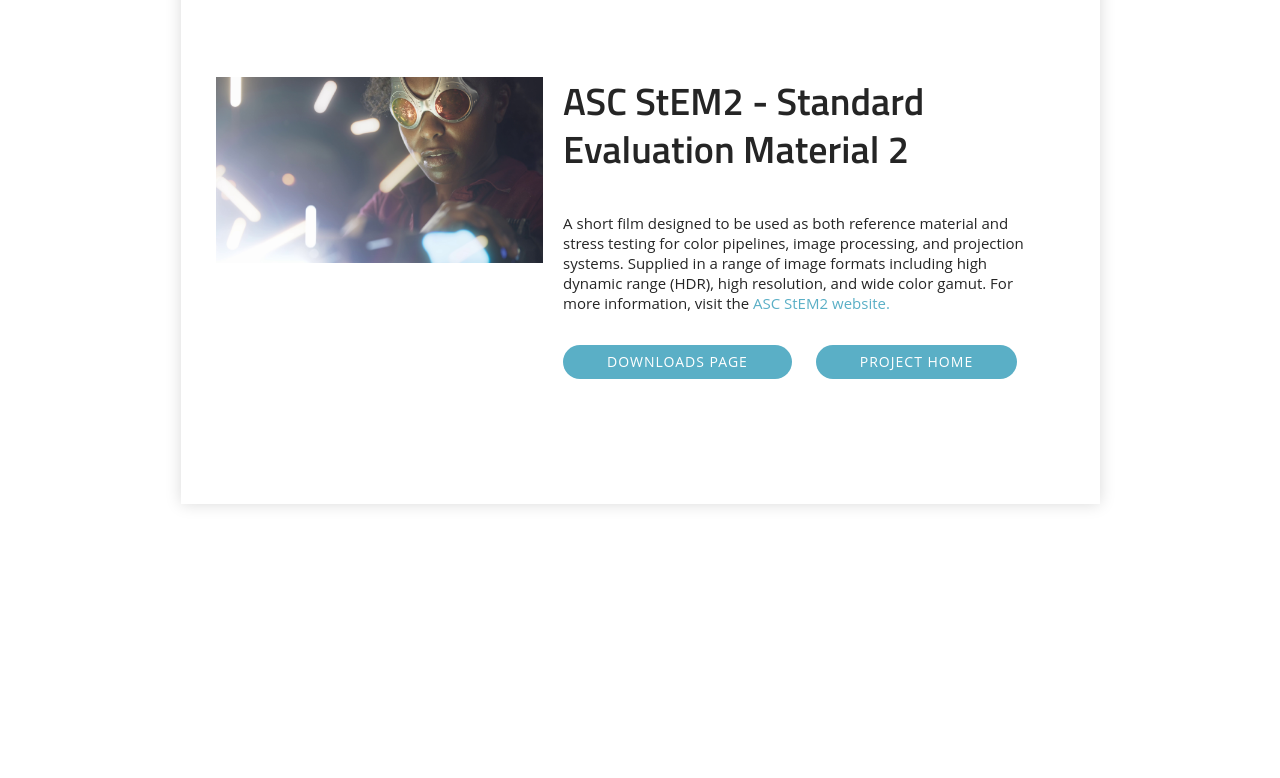
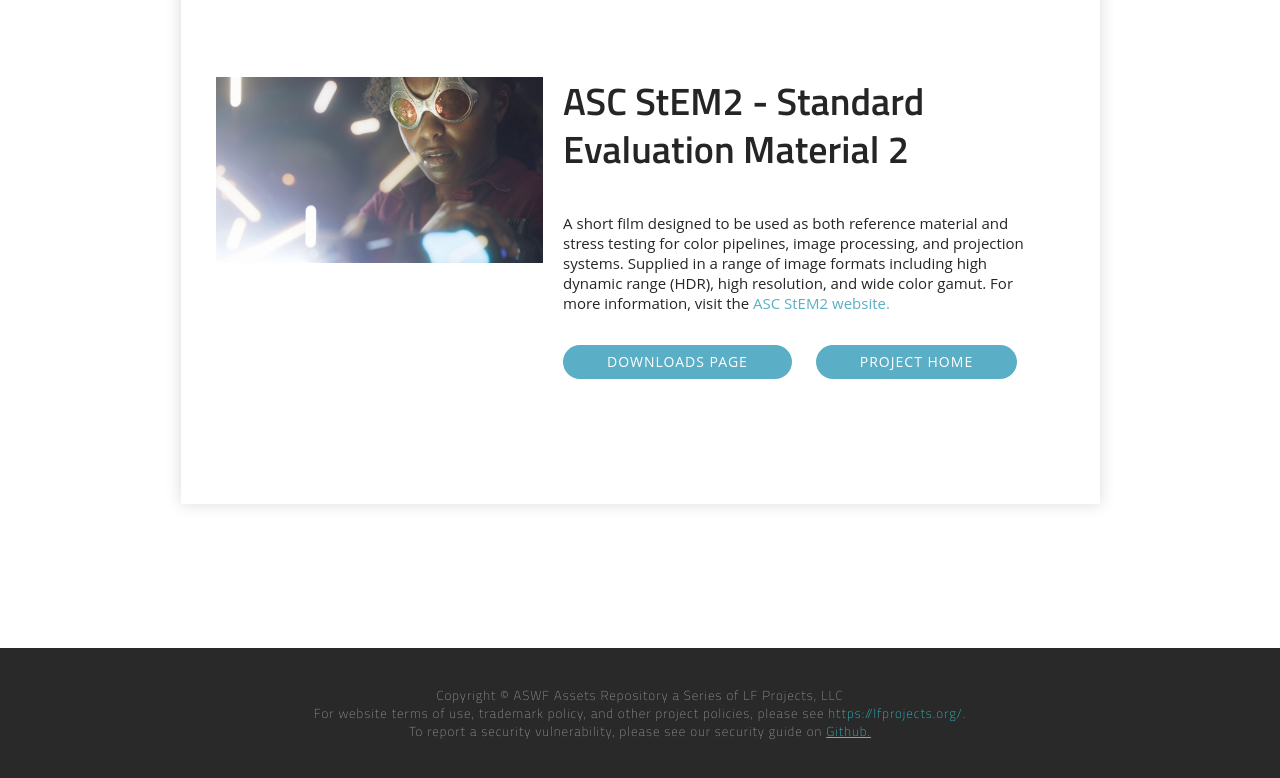
Before and after one commit to AcademySoftwareFoundation/dpel-website, an Astro site: page / in a window 1280 px wide. Shown: the part 3438-4216 px from the top of the page. Before the commit the page ends 4086 px from the top, so only its background shows below. Built offline with nearby package versions, Linux system fonts and the light colour scheme; Astro itself is replaced by a stand-in of ours.

Commit message:
added footer with copyright
Signed-off-by: mclarabraga01 <mclarabraga01@yahoo.com>

```diff
--- a/src/layout/MainLayout.astro
+++ b/src/layout/MainLayout.astro
@@ -30,6 +30,15 @@
     </header>
     <!-- Rest of the content -->
     <slot>Default Text</slot>
+    <!-- Footer -->
+    <footer id="bottom container">
+      <div class="footer-bar desktop:px-40 tablet:px-32 mobile-h:px-5 mobile-v:px-5">
+        <p> Copyright © ASWF Assets Repository a Series of LF Projects, LLC <br/>
+        For website terms of use, trademark policy, and other project policies, please see <a href="https://lfprojects.org/"> https://lfprojects.org/. </a> <br/>
+        To report a security vulnerability, please see our security guide on <a href="//github.com/AcademySoftwareFoundation/dpel-website/blob/main/SECURITY.md"><u>Github.</u></a>
+        </p>
+      </div>
+    </footer>
   </body>
 </html>
 
@@ -66,6 +75,35 @@
     min-height: 50px;
   }
 
+  footer{
+    position: fixed;
+    left: 0;
+    z-index: 99999;
+    position: relative;
+    font-family: "Titillium Web", "Open Sans", sans-serif !important;
+    font-weight: 100;
+    font-size: 13px;
+    color: #9d9d9d;
+    letter-spacing: 1px;
+  }
+
+  .footer-bar{
+    background-color: #292929;
+    height: 130px;
+    display: flex;
+    justify-content: center;
+    align-items: center;
+    text-align: center;
+    padding: 15px;
+  }
+
+  .footer-bar a{
+    color: #31cad3 !important;
+  }
+  .footer-bar a:hover{
+    color: #FFFFFF !important;
+  }
+
   .blue {
     color: #31cad3 !important;
   }
```
